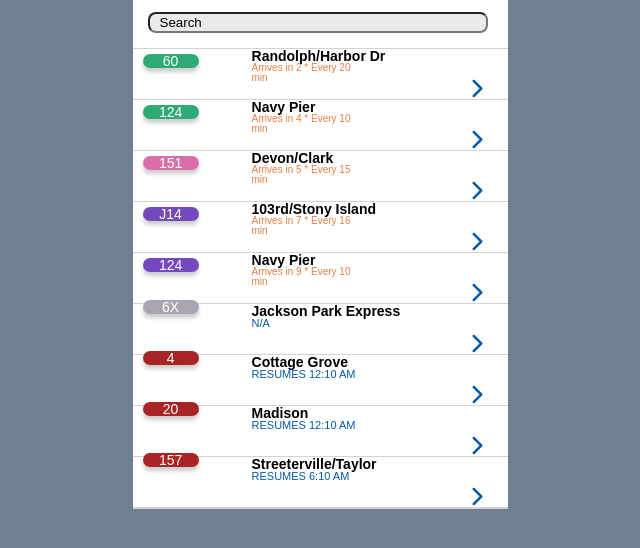
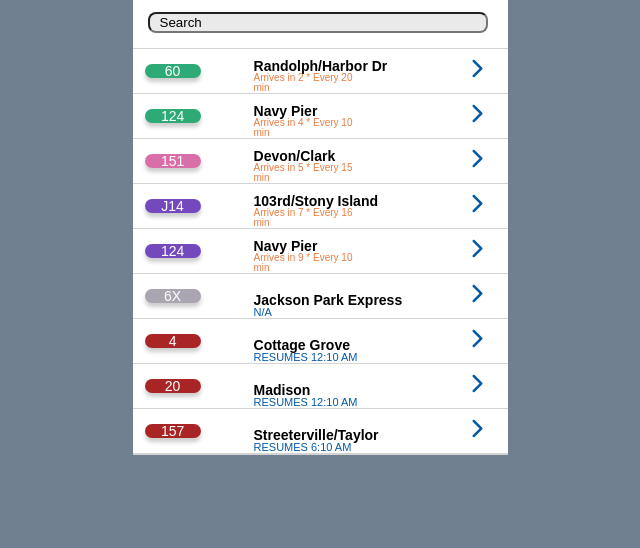
Before and after one commit to jennifer-maker/BusyBus, a plain HTML site: page index.html in a window 1280 px wide. Shown: the part 140-688 px from the top of the page, without its empty margins (320-960 px from the left). Drawn offline with Linux system fonts and the light colour scheme.

Commit message:
For Michael

```diff
--- a/style.css
+++ b/style.css
@@ -65,7 +65,7 @@
   color: #0259a9 ;
   font-size: 10px;
   display: inline-block;
-  padding-top: 30px;
+  padding-top: 10px;
 }
 .container {
   margin: 10px auto;
@@ -86,7 +86,7 @@
   font-size: 16px;
   font-weight: bold;
   margin: 10px;
-  margin-bottom: 7px;
+  margin-bottom: 8px;
   color:#0259a9;
   }
   h3 {
@@ -110,7 +110,6 @@
   float: left;
   width: 375px;
   border-bottom: 1px solid lightgrey;
-
 }
 .busroute-number {
   color: white;
@@ -121,8 +120,8 @@
   width: 15%;
   position: relative;
   top:-15px;
-  margin-left: 10px;
-  margin-top: 10px;
+  margin-left: 12px;
+  margin-top: 30px;
 
 }
 .busroute-name {
@@ -132,6 +131,7 @@
 }
 .busroute-number-one {
   background-color:rgba(45, 170, 118);
+
 }
 .busroute-number-two {
   background: rgba(194, 14, 111, 0.6);
```
